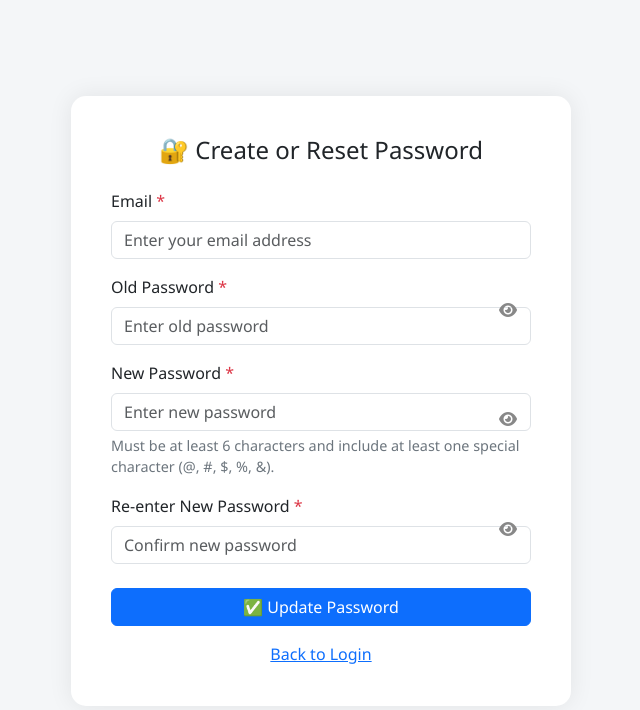
After one commit to NYAHGERALD/bakery-metrics-form, a Flask app: page /set-password in a window 1280 px wide. The commit adds this page. Shown: the top 710 px of the page, without its empty margins (319-959 px from the left). Run offline with Flask 3, Linux system fonts and the light colour scheme.

Commit message:
Add Latest working app for creating an account and forget password

```diff
--- a/app.py
+++ b/app.py
@@ -33,47 +33,224 @@ creds = ServiceAccountCredentials.from_json_keyfile_name('/etc/secrets/credentia
 client = gspread.authorize(creds)
 SPREADSHEET_ID = '15YC7uMlrecjNDuwyT1fzRhipxmtjjzhfibxnLxoYkoQ'
 
+# Helper to get latest week sheet name
+def get_latest_week_sheet():
+    spreadsheet = client.open_by_key(SPREADSHEET_ID)
+    sheet_names = spreadsheet.worksheets()
+    pattern = re.compile(r"(\d{2}-\d{2}-\d{4})_\d{2}-\d{2}-\d{4}")
+
+    def extract_date(sheet):
+        match = pattern.match(sheet.title)
+        if match:
+            return datetime.strptime(match.group(1), "%m-%d-%Y")
+        return datetime.min
+
+    sorted_sheets = sorted(sheet_names, key=extract_date, reverse=True)
+    return sorted_sheets[0].title if sorted_sheets else ""
+
 @app.route('/')
 def home():
     return render_template('home.html')
 
 @app.route('/verify-email', methods=['POST'])
 def verify_email():
-    email = request.form.get('email')
-    if not email:
-        flash("Email is required.", "error")
+    email = request.form.get('email', '').strip().lower()
+    password = request.form.get('password', '').strip()
+
+    if not email or not password:
+        flash("Email and password are required.", "danger")
         return redirect(url_for('home'))
+
     try:
         sheet = client.open_by_key(SPREADSHEET_ID).worksheet("user-emails")
         email_list = sheet.col_values(1)[1:]
-        if email.lower() in [e.lower() for e in email_list]:
-            index = [e.lower() for e in email_list].index(email.lower()) + 2  # row index, A2 = index 2
-            first_name = sheet.cell(index, 2).value  # Column B
-            last_name = sheet.cell(index, 3).value   # Column C
-            full_name = f"{first_name} {last_name}"
 
+        if email not in [e.lower() for e in email_list]:
+            flash("Email not found or unauthorized.", "danger")
+            return redirect(url_for('home'))
+
+        index = [e.lower() for e in email_list].index(email) + 2
+        row = sheet.row_values(index)
+        first_name = row[1] if len(row) > 1 else ''
+        last_name = row[2] if len(row) > 2 else ''
+        full_name = f"{first_name} {last_name}"
+        stored_password = row[3] if len(row) > 3 else ''
+
+        session['user_email'] = email
+        session['user_full_name'] = full_name
+
+        if stored_password == "tortilla#" and password == "tortilla#":
+            return redirect(url_for('set_password'))
+
+        if stored_password == password:
             session['verified'] = True
-            session['user_email'] = email
-            session['user_full_name'] = full_name
             return redirect(url_for('form'))
-        else:
-            flash("Sorry, this email has no permission for submitting Bakery metrics.", "danger")
-            return redirect(url_for('home'))
+
+        flash("Incorrect password.", "danger")
+        return redirect(url_for('home'))
+
     except Exception as e:
-        flash(f"Something went wrong: {e}", "error")
+        flash(f"An error occurred: {e}", "danger")
         return redirect(url_for('home'))
+
+# ✅ Place this inside your Flask app file (e.g. app.py), preferably below your existing routes
+# or wherever your other @app.route definitions are located
+
+@app.route('/register', methods=['GET', 'POST'])
+def register():
+    if request.method == 'GET':
+        return render_template('register.html')
+
+    # POST: Handle form submission
+    first_name = request.form.get('first_name', '').strip()
+    last_name = request.form.get('last_name', '').strip()
+    email = request.form.get('email', '').strip().lower()
+    password = request.form.get('password', '').strip()
+    confirm_password = request.form.get('confirm_password', '').strip()
+
+    if not all([first_name, last_name, email, password, confirm_password]):
+        flash("All fields are required.", "danger")
+        return render_template('register.html')
+
+    if password != confirm_password:
+        flash("Passwords do not match.", "danger")
+        return render_template('register.html')
+
+    if len(password) < 6 or not re.search(r"[@#$%&]", password):
+        flash("Password must be at least 6 characters and include a special character.", "danger")
+        return render_template('register.html')
+
+    try:
+        sheet = client.open_by_key(SPREADSHEET_ID).worksheet("user-emails")
+        email_list = sheet.col_values(1)
+
+        if email in [e.lower() for e in email_list]:
+            flash("This email is already registered.", "warning")
+            return render_template('register.html')
+
+        next_row = len(email_list) + 1
+        sheet.update(f"A{next_row}:D{next_row}", [[email, first_name, last_name, password]])
+
+
+        return render_template('confirmation.html', success=True, name=first_name)
+
+    except Exception as e:
+        flash(f"An error occurred: {e}", "danger")
+        return render_template('register.html')
+
+
+@app.route('/set-password', methods=['GET', 'POST'])
+def set_password():
+    if request.method == 'GET':
+        return render_template('set_password.html')
+
+    email = session.get('user_email') or request.form.get('email', '')
+    email = email.strip().lower()
+    old_password = request.form.get('old_password')
+    new_password = request.form.get('new_password')
+    confirm_password = request.form.get('confirm_password')
+
+    # Validation Checks
+    if not email:
+        flash("Session expired. Please log in again.", "danger")
+        return render_template('password_confirmation.html', user_name=session.get('user_full_name', 'User'))
+
+    if not old_password or not new_password or not confirm_password:
+        flash("All fields are required.", "danger")
+        return render_template('set_password.html')
+
+    if new_password != confirm_password:
+        flash("New passwords do not match.", "danger")
+        return render_template('set_password.html')
+
+    if len(new_password) < 6 or not re.search(r"[@#$%&]", new_password):
+        flash("Password must be at least 6 characters and include a special character (@, #, $, %, &).", "danger")
+        return render_template('set_password.html')
+
+    try:
+        sheet = client.open_by_key(SPREADSHEET_ID).worksheet("user-emails")
+        data = sheet.get_all_values()
+
+        for i, row in enumerate(data[1:], start=2):  # Skip header
+            row_email = row[0].strip().lower() if len(row) > 0 else ''
+            row_password = row[3] if len(row) > 3 else ''
+
+            if row_email == email:
+                if row_password == old_password:
+                    sheet.update_cell(i, 4, new_password)
+                    session['verified'] = True
+                    flash("Password updated successfully.", "success")
+                    return render_template('password_confirmation.html')
+
+                else:
+                    flash("Old password is incorrect.", "danger")
+                    return render_template('set_password.html')
+
+        flash("Email not found in our records.", "danger")
+        return render_template('set_password.html')
+
+    except Exception as e:
+        flash(f"An error occurred: {e}", "danger")
+        return render_template('set_password.html')
+
+
+
+
+
 
 @app.route('/form')
 def form():
     if not session.get('verified'):
         return redirect(url_for('home'))
     latest_week = get_latest_week_sheet()
-    return render_template(
-        'form.html',
-        latest_week=latest_week,
-        user_full_name=session.get('user_full_name', 'User')
-    )
+    return render_template('form.html', latest_week=latest_week, user_full_name=session.get('user_full_name', 'User'))
 
+@app.route('/submit', methods=['POST'])
+def submit():
+    if not session.get('verified'):
+        return redirect(url_for('home'))
+
+    week = request.form.get('week')
+    day = request.form.get('day')
+    submitted_by = request.form.get('submitted_by')
+    local_timestamp = request.form.get('local_timestamp')
+
+    column_map = day_column_map
+
+    if not week or not day or day not in column_map:
+        return "❌ Invalid week or day provided.", 400
+
+    col = column_map[day]
+    try:
+        sheet = client.open_by_key(SPREADSHEET_ID).worksheet(week)
+    except Exception as e:
+        return f"❌ Sheet/tab not found: {week}. Error: {e}", 404
+
+    metric_map = {
+        "oee_–_die_cut_1_(1st_shift)": 6,
+        "oee_–_die_cut_2_(1st_shift)": 7,
+        "pounds_–_die_cut_1_(1st_shift)": 9,
+        "pounds_–_die_cut_2_(1st_shift)": 10,
+        "waste_–_die_cut_1_(1st_shift)": 12,
+        "waste_–_die_cut_2_(1st_shift)": 13,
+        "oee_–_die_cut_1_(2nd_shift)": 20,
+        "oee_–_die_cut_2_(2nd_shift)": 21,
+        "pounds_–_die_cut_1_(2nd_shift)": 23,
+        "pounds_–_die_cut_2_(2nd_shift)": 24,
+        "waste_–_die_cut_1_(2nd_shift)": 26,
+        "waste_–_die_cut_2_(2nd_shift)": 27
+    }
+
+    updated = False
+    for field_name, row in metric_map.items():
+        value = request.form.get(field_name)
+        if value and value.strip():
+            current_value = sheet.acell(f"{col}{row}").value
+            if not current_value or current_value.strip() == "0":
+                sheet.update_acell(f"{col}{row}", value)
+                updated = True
+
+    return render_template('confirmation.html', success=updated, name=submitted_by, timestamp=local_timestamp)
 
 @app.route('/report')
 def report():
@@ -92,13 +269,7 @@ def report():
 
     week_names.sort(key=extract_week_start, reverse=True)
     default_week = week_names[0] if week_names else ""
-    return render_template(
-        'report.html',
-        week_names=week_names,
-        default_week=default_week,
-        user_full_name=session.get('user_full_name', 'User')
-    )
-
+    return render_template('report.html', week_names=week_names, default_week=default_week, user_full_name=session.get('user_full_name', 'User'))
 
 @app.route('/logout', methods=['POST'])
 def logout():
@@ -144,20 +315,5 @@ def api_report():
     except Exception as e:
         return jsonify({"error": str(e)}), 500
 
-
-def get_latest_week_sheet():
-    spreadsheet = client.open_by_key(SPREADSHEET_ID)
-    sheet_names = spreadsheet.worksheets()
-    pattern = re.compile(r"(\d{2}-\d{2}-\d{4})_\d{2}-\d{2}-\d{4}")
-
-    def extract_date(sheet):
-        match = pattern.match(sheet.title)
-        if match:
-            return datetime.strptime(match.group(1), "%m-%d-%Y")
-        return datetime.min
-
-    sorted_sheets = sorted(sheet_names, key=extract_date, reverse=True)
-    return sorted_sheets[0].title if sorted_sheets else ""
-
 if __name__ == '__main__':
     app.run(host='0.0.0.0', port=5001, debug=True)
--- /dev/null
+++ b/templates/set_password.html
@@ -0,0 +1,111 @@
+<!-- set_password.html -->
+<!DOCTYPE html>
+<html lang="en">
+<head>
+  <meta charset="UTF-8">
+  <meta name="viewport" content="width=device-width, initial-scale=1.0">
+  <title>Create or Reset Password</title>
+  <link href="https://cdn.jsdelivr.net/npm/bootstrap@5.3.0/dist/css/bootstrap.min.css" rel="stylesheet">
+  <link href="https://cdnjs.cloudflare.com/ajax/libs/font-awesome/6.4.0/css/all.min.css" rel="stylesheet">
+  <style>
+    body {
+      background-color: #f4f6f8;
+      font-family: 'Segoe UI', sans-serif;
+    }
+    .form-card {
+      max-width: 500px;
+      margin: auto;
+      margin-top: 6rem;
+      background: white;
+      border-radius: 15px;
+      box-shadow: 0 0 25px rgba(0, 0, 0, 0.08);
+      padding: 2.5rem;
+      animation: floatUp 0.8s ease-in-out;
+    }
+    @keyframes floatUp {
+      from { opacity: 0; transform: translateY(30px); }
+      to { opacity: 1; transform: translateY(0); }
+    }
+    .form-text {
+      font-size: 0.9rem;
+      color: #6c757d;
+    }
+    .eye-toggle {
+      position: absolute;
+      top: 50%;
+      right: 14px;
+      transform: translateY(-50%);
+      cursor: pointer;
+      z-index: 2;
+      color: #888;
+    }
+  </style>
+</head>
+<body>
+  <div class="form-card">
+    <h4 class="text-center mb-4">🔐 Create or Reset Password</h4>
+
+    {% with messages = get_flashed_messages(with_categories=true) %}
+      {% if messages %}
+        {% for category, message in messages %}
+          <div class="alert alert-{{ category }} alert-dismissible fade show" role="alert">
+            {{ message }}
+            <button type="button" class="btn-close" data-bs-dismiss="alert" aria-label="Close"></button>
+          </div>
+        {% endfor %}
+      {% endif %}
+    {% endwith %}
+
+    <form method="POST" action="/set-password">
+      {% if not session.get('user_email') %}
+      <div class="mb-3">
+        <label for="email" class="form-label">Email <span class="text-danger">*</span></label>
+        <input type="email" name="email" id="email" class="form-control" placeholder="Enter your email address" required>
+      </div>
+      {% endif %}
+
+      <div class="mb-3 position-relative">
+        <label for="old_password" class="form-label">Old Password <span class="text-danger">*</span></label>
+        <input type="password" id="old_password" name="old_password" class="form-control pe-5" placeholder="Enter old password" required>
+        <i class="fas fa-eye eye-toggle" id="toggleOld"></i>
+      </div>
+
+      <div class="mb-3 position-relative">
+        <label for="new_password" class="form-label">New Password <span class="text-danger">*</span></label>
+        <input type="password" id="new_password" name="new_password" class="form-control pe-5" placeholder="Enter new password" required>
+        <i class="fas fa-eye eye-toggle" id="toggleNew"></i>
+        <div class="form-text">Must be at least 6 characters and include at least one special character (@, #, $, %, &).</div>
+      </div>
+
+      <div class="mb-4 position-relative">
+        <label for="confirm_password" class="form-label">Re-enter New Password <span class="text-danger">*</span></label>
+        <input type="password" id="confirm_password" name="confirm_password" class="form-control pe-5" placeholder="Confirm new password" required>
+        <i class="fas fa-eye eye-toggle" id="toggleConfirm"></i>
+      </div>
+
+      <div class="d-grid">
+        <button type="submit" class="btn btn-primary">✅ Update Password</button>
+      </div>
+
+      <div class="text-center mt-3">
+        <a href="/">Back to Login</a>
+      </div>
+    </form>
+  </div>
+
+  <script>
+    function setupToggle(idInput, idIcon) {
+      const input = document.getElementById(idInput);
+      const icon = document.getElementById(idIcon);
+      icon.addEventListener('click', () => {
+        input.type = input.type === 'password' ? 'text' : 'password';
+        icon.classList.toggle('fa-eye');
+        icon.classList.toggle('fa-eye-slash');
+      });
+    }
+    setupToggle("old_password", "toggleOld");
+    setupToggle("new_password", "toggleNew");
+    setupToggle("confirm_password", "toggleConfirm");
+  </script>
+</body>
+</html>
```
Also changed, not shown: templates/home.html (+40 -20 lines), templates/password_confirmation.html (added, +36 -0 lines), templates/register.html (added, +123 -0 lines), 2 other files.
